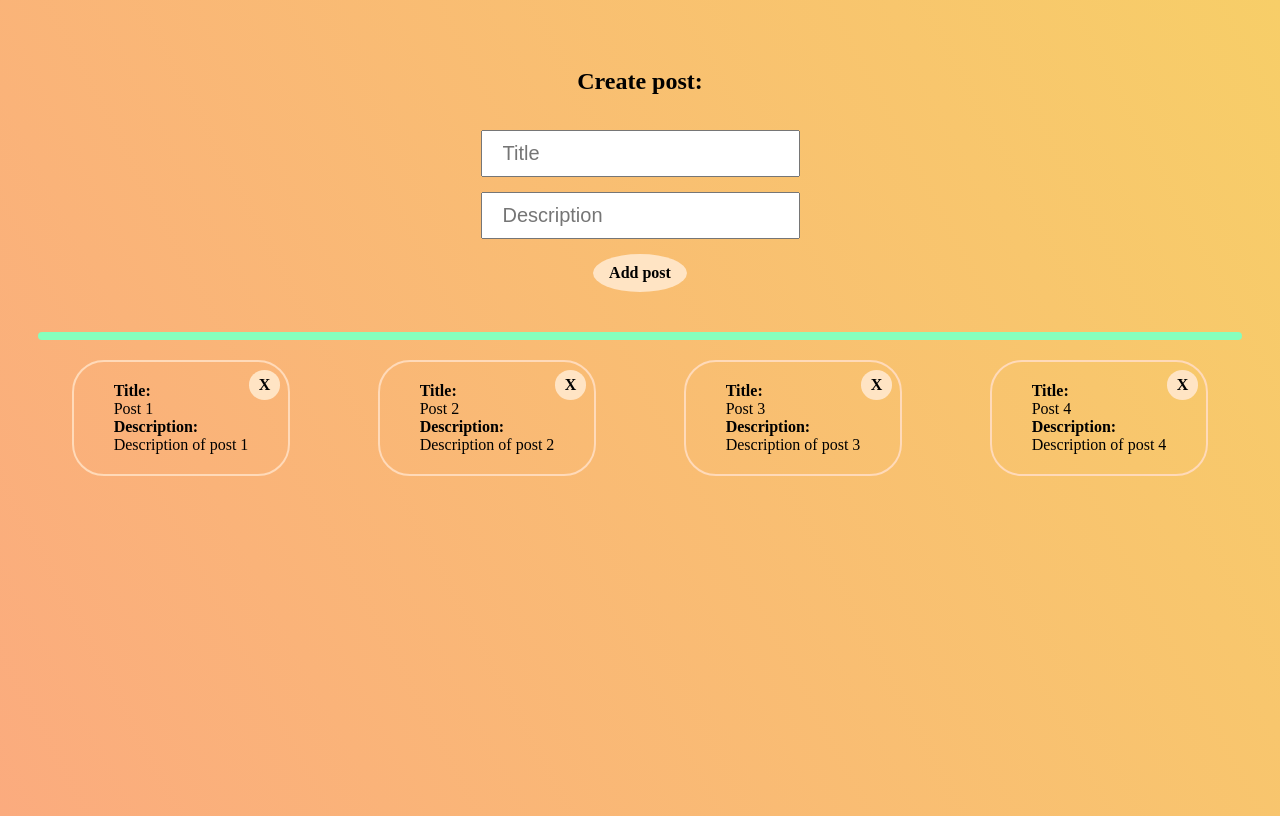
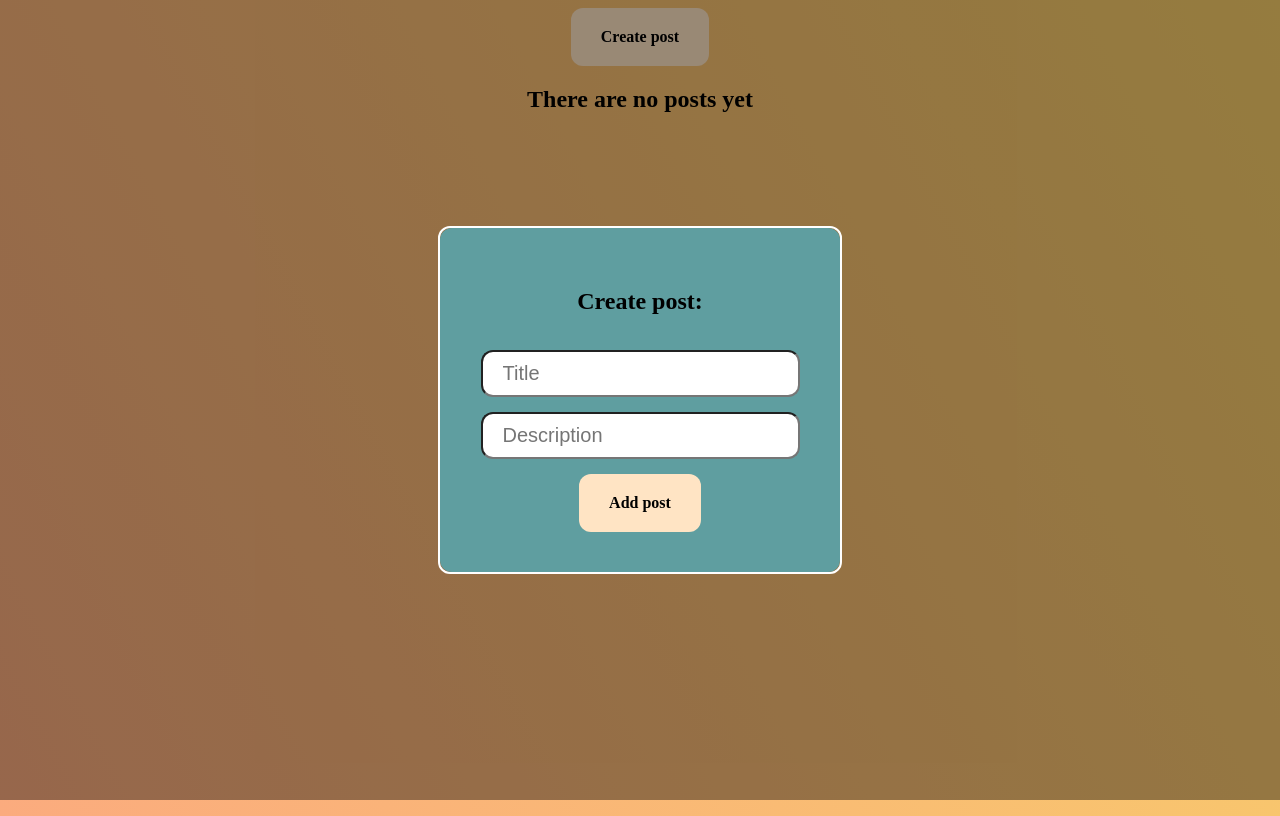
Before and after one commit to OxeoH/vue-trainee-blog, a Vue app: page /blog in a window 1280 px wide. Built offline with nearby package versions, Linux system fonts and the light colour scheme.

Commit message:
added modal form, refactored

```diff
--- a/src/App.vue
+++ b/src/App.vue
@@ -1,8 +1,13 @@
 <template>
     <div class="app">
-        <PostForm @create="createPost"/>
-        <div class="line"></div>
-        <PostList :posts="posts" @delete="deletePost"/>
+        <div class="wrapper">
+            <my-button @click="showDialog">Create post</my-button>
+        </div>
+        <my-dialog v-model:show="show" @show="hideDialog">
+            <PostForm @create="createPost"/>
+        </my-dialog>
+        <PostList :posts="posts" @delete="deletePost" v-show="posts.length"/>
+        <h2 v-show="!posts.length" style="text-align: center;">There are no posts yet</h2>
     </div>
 </template>
 
@@ -19,12 +24,8 @@
 
         data(){
             return{
-                posts: [
-                    {id: Date.now(), title: 'Post 1', description: 'Description of post 1'},
-                    {id: Date.now(), title: 'Post 2', description: 'Description of post 2'},
-                    {id: Date.now(), title: 'Post 3', description: 'Description of post 3'},
-                    {id: Date.now(), title: 'Post 4', description: 'Description of post 4'},
-                ]
+                posts: [],
+                show: true
             }
         },
 
@@ -32,9 +33,14 @@
             createPost(post){
                 this.posts.push(post)
             },
-
             deletePost(post){
                 this.posts = this.posts.filter(item => item.id !== post.id)
+            },
+            hideDialog(){
+                this.show = false
+            },
+            showDialog(){
+                this.show = true
             }
         }
     }
@@ -47,17 +53,15 @@
         height: 100vh;
 
     }
-
+    .wrapper{
+        display: flex;
+        flex-direction: column;
+        justify-content: center;
+        align-items: center;
+    }
 
     .app{
         padding: 0 30px;
         margin: 0 auto;
     }
-
-
-
-    .line{
-        border: 4px solid #85FFBD;
-        border-radius: 20px;
-    }
 </style>
--- a/src/components/PostForm.vue
+++ b/src/components/PostForm.vue
@@ -1,15 +1,15 @@
 <template>
     <form class='form' @submit.prevent>
         <h2>Create post:</h2>
-        <MyInput
+        <my-input
             v-model="post.title"
             type="text"
             placeholder="Title"/>
-        <MyInput
+        <my-input
             v-model="post.description"
             type="text"
             placeholder="Description"/>
-        <MyButton class="button submit" @click="createPost">Add post</MyButton>
+        <my-button class="button submit" @click="createPost">Add post</my-button>
     </form>
 </template>
 
@@ -40,6 +40,8 @@
         flex-direction: column;
         padding: 40px 20px;
         align-items: center;
+        background-color:cadetblue;
+        border-radius: 12px;
     }
 
     .submit{
--- a/src/components/PostItem.vue
+++ b/src/components/PostItem.vue
@@ -11,7 +11,12 @@
             {{ post.description }}
         </div>
         <div class="post__btns">
-            <MyButton class="post__btns-delete button" @click="deletePost">X</MyButton>
+            <my-button
+                style='border-radius: 20px; padding: 6px 10px;'
+                class="button post__btns-delete"
+                @click="deletePost"
+                >X
+            </my-button>
         </div>
     </div>
 </template>
@@ -42,6 +47,7 @@
         border-radius: 2rem;
         border: 2px peachpuff solid;
         position: relative;
+        background-color:azure;
 
         &__btns{
             position: absolute;
@@ -52,6 +58,7 @@
             align-items: center;
             justify-content: center;
             &-delete{
+                border-radius: 20px;
                 padding: 6px 10px;
             }
         }
--- a/src/components/UI/MyButton.vue
+++ b/src/components/UI/MyButton.vue
@@ -1,20 +1,21 @@
 <template>
-    <div>
+    <div class="button">
         <slot></slot>
     </div>
 </template>
 
 <script>
     export default {
-        name: 'MyButton'
+        name: 'my-button'
     }
 </script>
 
 <style lang="scss" scoped>
     .button{
         font-weight: 700;
-        border-radius: 50%;
+        border-radius: 12px;
         background-color: bisque;
+        padding: 20px 30px;
         &:hover{
             transition: 0.4s ease 0s;
             background-color: aquamarine;
--- /dev/null
+++ b/src/components/UI/MyDialog.vue
@@ -0,0 +1,44 @@
+<template>
+    <div class="dialog" v-if="show" @click.stop="hideDialog">
+        <div class="dialog__content" @click.stop>
+            <slot></slot>
+        </div>
+    </div>
+</template>
+
+<script>
+    export default {
+        name: 'my-dialog',
+        props:{
+            show:{
+                type: Boolean,
+                default: false
+            }
+        },
+        methods:{
+            hideDialog(){
+                this.$emit('update:show', false)
+            }
+        }
+    }
+</script>
+
+<style lang="scss" scoped>
+    .dialog{
+        z-index: 10;
+        top: 0;
+        bottom: 0;
+        right: 0;
+        left: 0;
+        background-color: rgba(0,0,0, 0.4);
+        position: fixed;
+        display: flex;
+        &__content{
+            margin: auto;
+            min-width: 400px;
+            min-height: 60px;
+            border: 2px solid white;
+            border-radius: 12px;
+        }
+    }
+</style>
--- a/src/components/UI/MyInput.vue
+++ b/src/components/UI/MyInput.vue
@@ -4,7 +4,7 @@
 
 <script>
     export default {
-        name: 'MyInput',
+        name: 'my-input',
         props:{
             modelValue: [String, Number]
         },
@@ -21,5 +21,6 @@
         padding: 10px 30px 10px 20px;
         font-size: 20px;
         margin-top: 15px;
+        border-radius: 12px;
     }
 </style>
--- a/src/components/UI/index.js
+++ b/src/components/UI/index.js
@@ -1,6 +1,7 @@
 import MyButton from './MyButton'
 import MyInput from './MyInput'
+import MyDialog from './MyDialog'
 
 export default [
-    MyButton, MyInput
+    MyButton, MyInput, MyDialog
 ]
```
